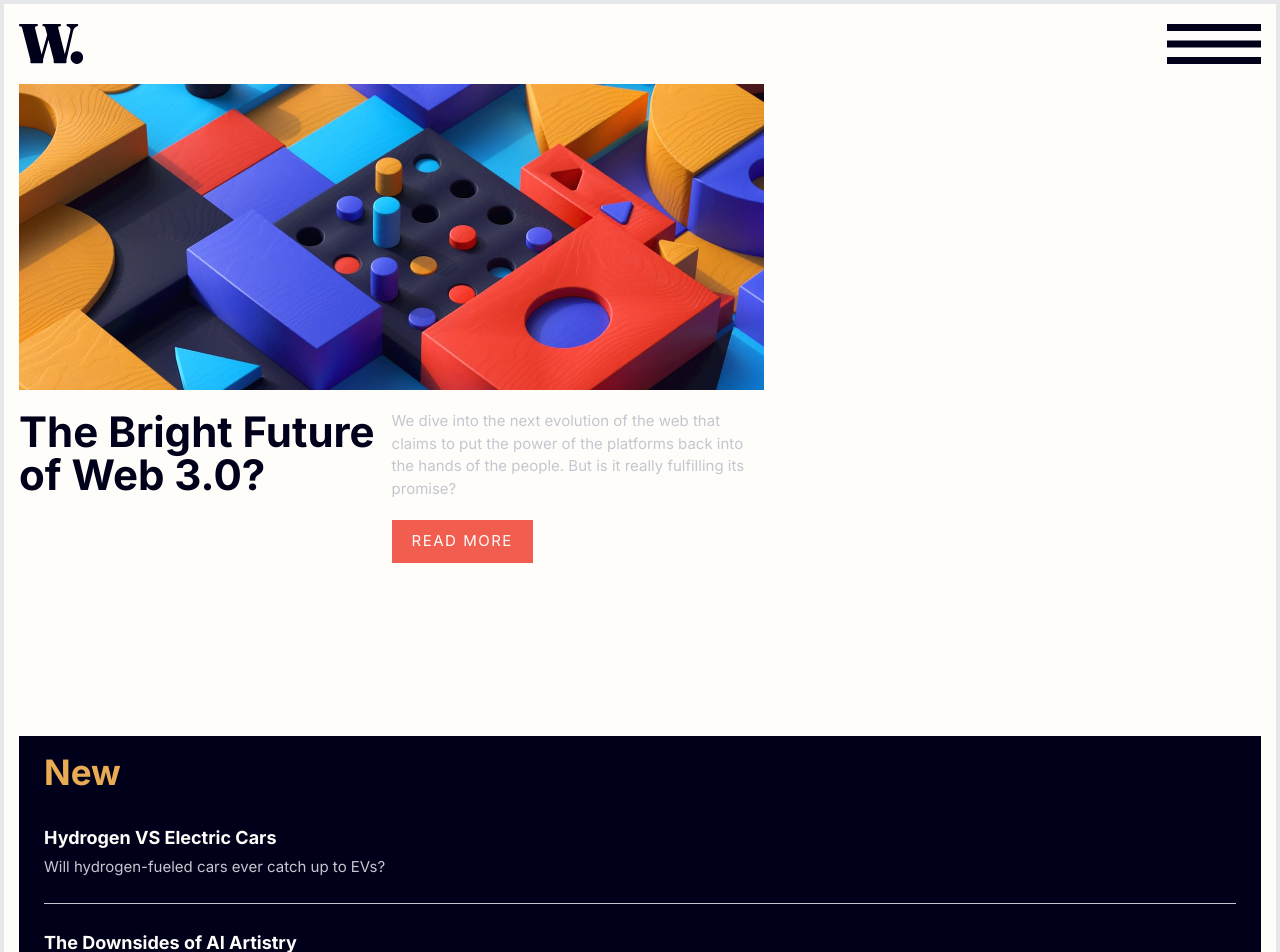
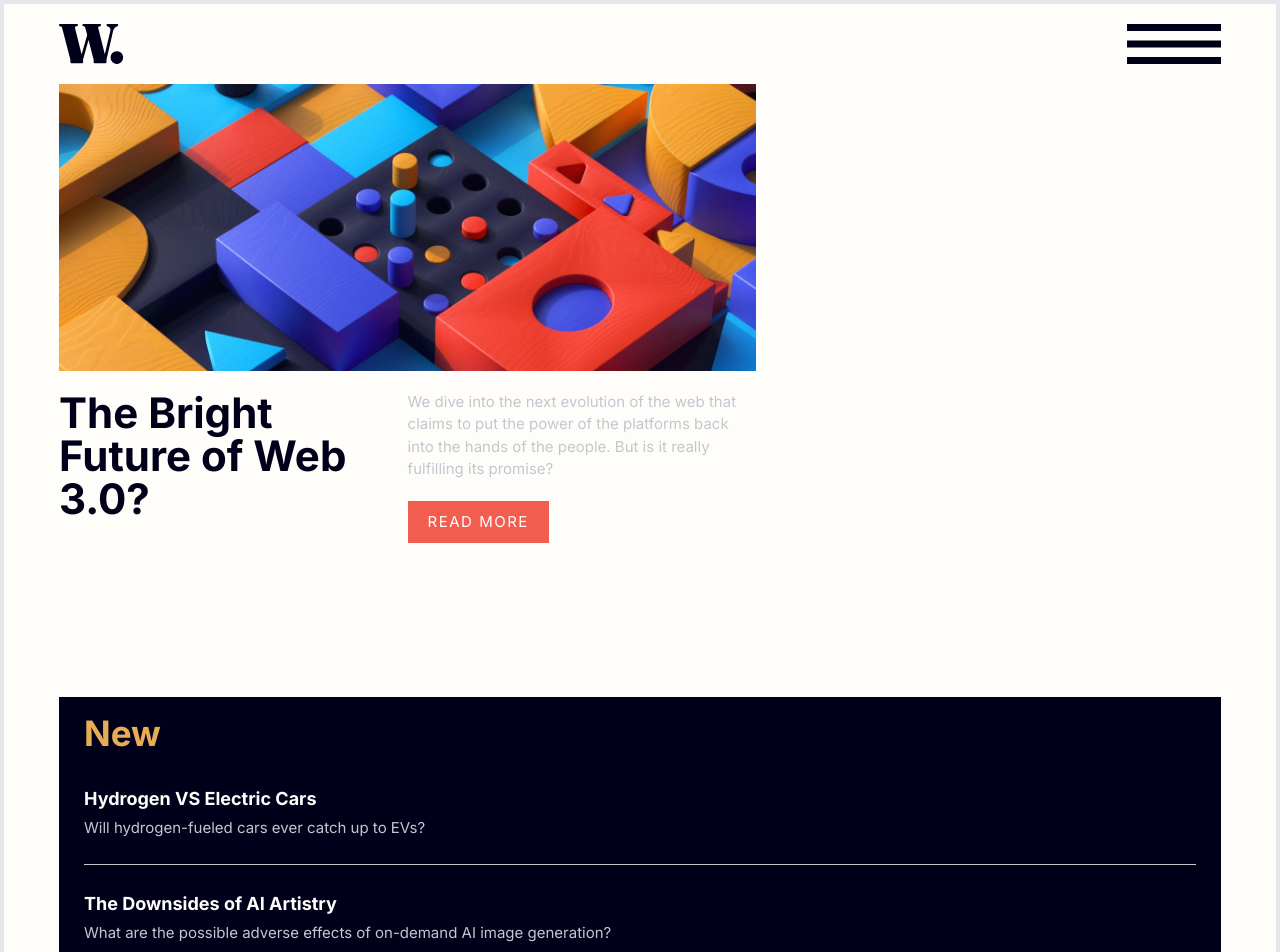
Before and after one commit to RereTooki/news-homepage, a React (Vite) app: page / in a window 1280 px wide. Shown: the top 952 px of the page. Built offline with nearby package versions, Linux system fonts and the light colour scheme.

Commit message:
Progress

```diff
--- a/src/components/Homepage.tsx
+++ b/src/components/Homepage.tsx
@@ -11,13 +11,14 @@ import list3img from "../assets/images/image-gaming-growth.jpg";
 const Homepage = () => {
   return (
     <>
-      <div className="grid pr-[s40px] px-[15px] pt-[20px] overflow-hidden w-screen h-fit grid-cols-1 border-4 bg-off-whites">
+      <div className="grid pr-[s40px] px-[15px] md:px-[55px] pt-[20px] overflow-hidden w-screen h-fit grid-cols-1 border-4 bg-off-whites">
         <div className=" flex justify-between w-auto h-auto pb-[20px]">
           <img className="" src={logo} alt="A W logo" />
           <img className="" src={iconmenu} alt="A menu icon" />
         </div>
+        <div>
           <div className="md:grid md:grid-cols-2 md:grid-rows-2 md:w-3/5 ">
-          <div className="w-fit h-auto pb-[20px] md:col-span-2">
+            <div className="w-fit h-auto md:h-fit pb-[20px] md:col-span-2">
               <picture>
                 <source media="(min-width: 710px)" srcSet={imageweb3desktop} />
                 <img
@@ -36,9 +37,9 @@ const Homepage = () => {
             </div>
             <div className="w-auto h-auto">
               <p className="text-grayish-blues pb-[20px]">
-              We dive into the next evolution of the web that claims to put the
-              power of the platforms back into the hands of the people. But is
-              it really fulfilling its promise?
+                We dive into the next evolution of the web that claims to put
+                the power of the platforms back into the hands of the people.
+                But is it really fulfilling its promise?
               </p>
               <div className=" pb-[50px]">
                 <button
@@ -50,7 +51,7 @@ const Homepage = () => {
               </div>
             </div>
           </div>
-        <div className="w-auto  pb-[25px] pt-[10px] px-[25px] h-auto divide-y divide-grayish-blues flex flex-col bg-very-dark-blues">
+          <div className="md:w-auto pb-[25px] pt-[10px] px-[25px] h-auto divide-y divide-grayish-blues flex flex-col bg-very-dark-blues">
             <div>
               <h1 className="text-soft-oranges text-[35px] font-bold pb-[25px]">
                 New
@@ -81,9 +82,10 @@ const Homepage = () => {
               </p>
             </div>
           </div>
+        </div>
         <div className="w-auto h-auto flex flex-row pt-[50px] pb-[20px]">
-          <img className="w-[25%]" src={list1img} alt="A retro PC" />
-          <div className="flex flex-col pl-[15px]">
+          <img className="w-[25%] h-[135px]" src={list1img} alt="A retro PC" />
+          <div className="flex flex-col pl-[15px] w-[70%]">
             <h1 className="text-grayish-blues text-[30px] font-bold pb-[25pxs]">
               01
             </h1>
@@ -96,7 +98,7 @@ const Homepage = () => {
           </div>
         </div>
         <div className="w-auto h-auto flex flex-row pb-[20px]">
-          <img className="w-[25%]" src={list2img} alt="A retro PC" />
+          <img className="w-[25%] h-[135px]" src={list2img} alt="A retro PC" />
           <div className="flex flex-col pl-[15px]">
             <h1 className="text-grayish-blues text-[30px] font-bold pb-[25pxs]">
               02
@@ -110,7 +112,7 @@ const Homepage = () => {
           </div>
         </div>
         <div className="w-auto h-auto flex flex-row">
-          <img className="w-[25%]" src={list3img} alt="A retro PC" />
+          <img className="w-[25%] h-[135px]" src={list3img} alt="A retro PC" />
           <div className="flex flex-col pl-[15px]">
             <h1 className="text-grayish-blues text-[30px] font-bold pb-[25pxs]">
               03
--- a/tailwind.config.js
+++ b/tailwind.config.js
@@ -8,7 +8,7 @@ export default {
 
     screens: {
       sm: '375px',
-      md: '768px',
+      md: '769px',
       lg: '1440px',
       xl: '1540px',
     },
```
Lines whose indentation alone changed are shown as unchanged.
